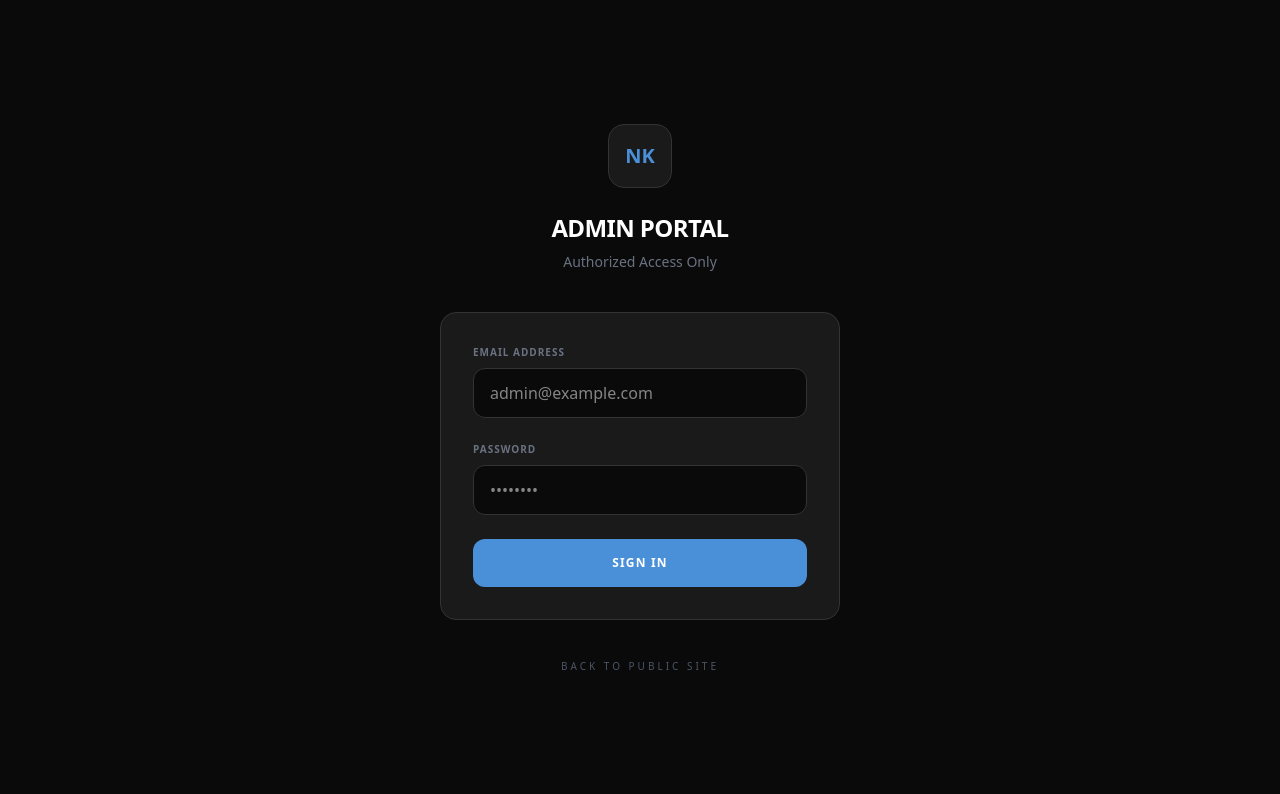
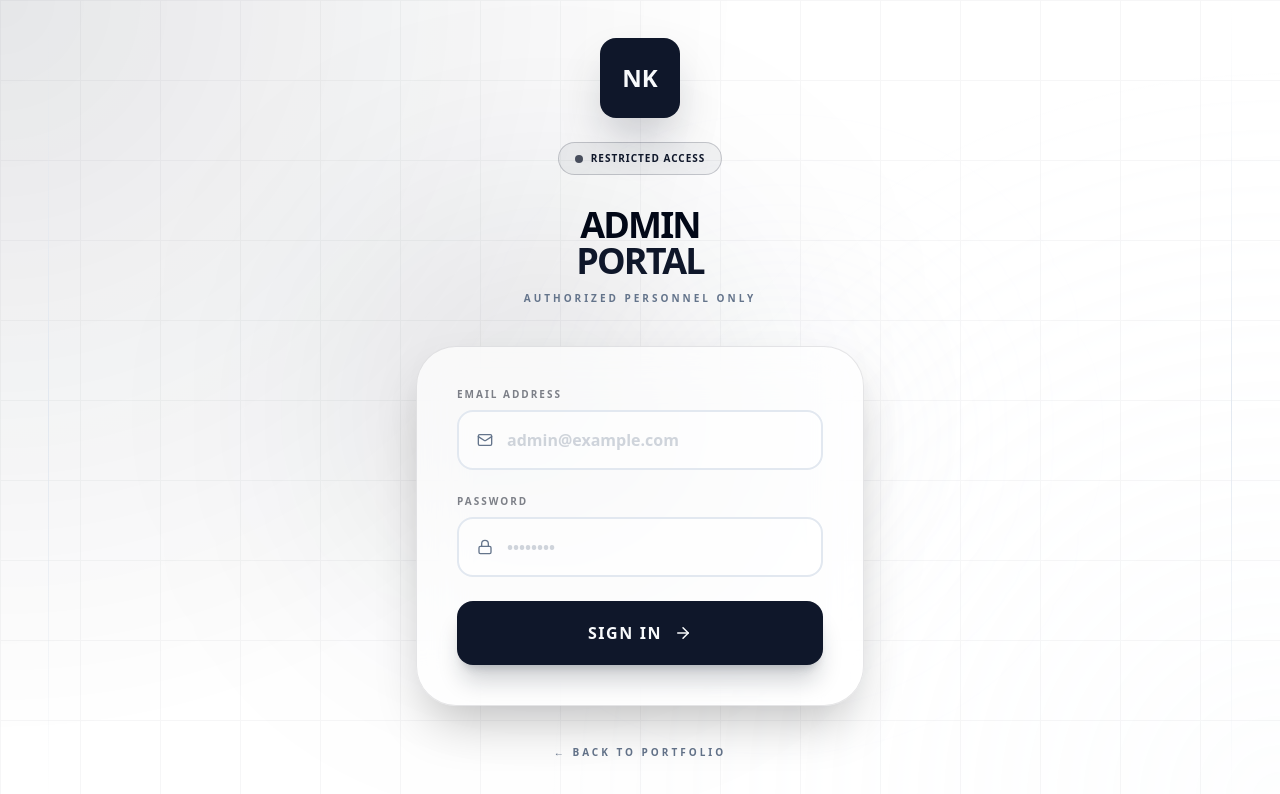
Before and after one commit to ak-websites/Portfoilo, a React (Vite) app: page /login in a window 1280 px wide. Shown: the top 794 px of the page. Built offline with nearby package versions, Linux system fonts and the light colour scheme; no server answers; the database is empty.

Commit message:
Update Login.tsx

```diff
--- a/src/pages/Login.tsx
+++ b/src/pages/Login.tsx
@@ -3,6 +3,8 @@ import { useNavigate } from 'react-router-dom';
 import { auth } from '../lib/firebase';
 import { signInWithEmailAndPassword } from 'firebase/auth';
 import { useAuth } from '../store/useAuth';
+import { motion } from 'framer-motion';
+import { Lock, Mail, ArrowRight, AlertCircle } from 'lucide-react';
 
 export default function Login() {
   const [email, setEmail] = useState('');
@@ -22,75 +24,155 @@ export default function Login() {
     e.preventDefault();
     setLoading(true);
     setError('');
-
     try {
       await signInWithEmailAndPassword(auth, email, password);
-      // Success will be handled by the useEffect above through the useAuth listener
-    } catch (err: any) {
-      console.error('Login error:', err);
+    } catch {
       setError('Invalid credentials. Please try again.');
       setLoading(false);
     }
   };
 
   return (
-    <div className="min-h-screen flex items-center justify-center px-6 bg-[#0a0a0a]">
-      <div className="w-full max-w-[400px]">
-        <div className="text-center mb-10">
-          <div className="inline-flex items-center justify-center w-16 h-16 bg-[#1a1a1a] border border-[#333] rounded-2xl mb-6 font-black text-xl text-[#4A90D9]">NK</div>
-          <h1 className="text-2xl font-bold tracking-tight text-white uppercase">Admin Portal</h1>
-          <p className="text-sm text-gray-500 mt-2">Authorized Access Only</p>
+    <div className="min-h-screen flex items-center justify-center px-6 relative overflow-hidden bg-background">
+      {/* Background decorations matching Hero style */}
+      <div className="absolute inset-0 z-0">
+        <div className="absolute inset-0 premium-gradient opacity-20" />
+        <div className="absolute inset-0 noise-bg" />
+        <div
+          className="absolute inset-0 opacity-[0.03]"
+          style={{
+            backgroundImage: `linear-gradient(var(--color-primary) 1px, transparent 1px), linear-gradient(90deg, var(--color-primary) 1px, transparent 1px)`,
+            backgroundSize: '80px 80px',
+          }}
+        />
+        <motion.div
+          animate={{ x: [0, 40, 0], y: [0, 20, 0] }}
+          transition={{ duration: 18, repeat: Infinity, ease: 'linear' }}
+          className="absolute top-1/4 left-1/4 w-[400px] h-[400px] bg-primary/10 rounded-full blur-[120px]"
+        />
+        <motion.div
+          animate={{ x: [0, -40, 0], y: [0, -20, 0] }}
+          transition={{ duration: 14, repeat: Infinity, ease: 'linear' }}
+          className="absolute bottom-1/4 right-1/4 w-[300px] h-[300px] bg-accent/10 rounded-full blur-[100px]"
+        />
+        {/* Vertical decorative lines */}
+        <div className="absolute left-12 top-0 bottom-0 w-px bg-gradient-to-b from-transparent via-border to-transparent hidden xl:block" />
+        <div className="absolute right-12 top-0 bottom-0 w-px bg-gradient-to-b from-transparent via-border to-transparent hidden xl:block" />
       </div>
 
-        <form onSubmit={handleLogin} className="space-y-6 bg-[#1a1a1a] p-8 rounded-2xl border border-[#333]">
+      <motion.div
+        initial={{ opacity: 0, y: 30, scale: 0.96 }}
+        animate={{ opacity: 1, y: 0, scale: 1 }}
+        transition={{ duration: 0.7, ease: 'easeOut' }}
+        className="w-full max-w-md z-10"
+      >
+        {/* Header */}
+        <div className="text-center mb-10">
+          <motion.div
+            initial={{ opacity: 0, scale: 0.8 }}
+            animate={{ opacity: 1, scale: 1 }}
+            transition={{ delay: 0.2 }}
+            className="inline-flex items-center justify-center w-20 h-20 bg-primary text-primary-foreground rounded-2xl mb-6 font-black text-2xl shadow-2xl shadow-primary/30 mx-auto"
+          >
+            NK
+          </motion.div>
+          <motion.div
+            initial={{ opacity: 0, y: 10 }}
+            animate={{ opacity: 1, y: 0 }}
+            transition={{ delay: 0.3 }}
+          >
+            <span className="inline-flex items-center gap-2 px-4 py-2 rounded-full border border-primary/20 bg-primary/5 text-primary text-[10px] font-black uppercase tracking-widest mb-4">
+              <span className="w-2 h-2 rounded-full bg-primary animate-pulse" />
+              Restricted Access
+            </span>
+            <h1 className="text-4xl font-black tracking-tighter uppercase leading-none mt-4">
+              Admin <br /><span className="text-primary">Portal</span>
+            </h1>
+            <p className="text-muted-foreground font-bold uppercase tracking-[0.3em] text-[10px] mt-3">
+              Authorized Personnel Only
+            </p>
+          </motion.div>
+        </div>
+
+        {/* Form Card */}
+        <motion.div
+          initial={{ opacity: 0, y: 20 }}
+          animate={{ opacity: 1, y: 0 }}
+          transition={{ delay: 0.4 }}
+          className="glass p-10 rounded-[2.5rem] border-2 border-transparent hover:border-primary/10 transition-all duration-500 shadow-2xl"
+        >
+          <form onSubmit={handleLogin} className="space-y-6">
             {error && (
-            <div className="p-4 bg-red-500/10 border border-red-500/50 rounded-xl text-red-500 text-xs text-center">
-              {error}
-            </div>
+              <motion.div
+                initial={{ opacity: 0, x: -10 }}
+                animate={{ opacity: 1, x: 0 }}
+                className="flex items-center gap-3 p-4 bg-destructive/10 border border-destructive/30 rounded-2xl text-destructive"
+              >
+                <AlertCircle size={18} className="shrink-0" />
+                <p className="text-xs font-black uppercase tracking-widest">{error}</p>
+              </motion.div>
             )}
 
-          <div>
-            <label className="block text-[10px] uppercase tracking-widest font-black text-gray-500 mb-2">Email Address</label>
+            <div className="space-y-2">
+              <label className="block text-[10px] font-black uppercase tracking-[0.2em] opacity-50">
+                Email Address
+              </label>
+              <div className="relative">
+                <Mail size={16} className="absolute left-5 top-1/2 -translate-y-1/2 text-muted-foreground" />
                 <input
                   type="email"
                   value={email}
                   onChange={(e) => setEmail(e.target.value)}
-              className="w-full bg-[#0a0a0a] border border-[#333] px-4 py-3 rounded-xl text-white focus:border-[#4A90D9] outline-none transition-all"
                   placeholder="admin@example.com"
                   required
+                  className="w-full bg-background/50 border-2 border-border rounded-2xl pl-12 pr-6 py-4 font-bold focus:border-primary outline-none transition-all placeholder:text-muted-foreground/30"
                 />
               </div>
+            </div>
 
-          <div>
-            <label className="block text-[10px] uppercase tracking-widest font-black text-gray-500 mb-2">Password</label>
+            <div className="space-y-2">
+              <label className="block text-[10px] font-black uppercase tracking-[0.2em] opacity-50">
+                Password
+              </label>
+              <div className="relative">
+                <Lock size={16} className="absolute left-5 top-1/2 -translate-y-1/2 text-muted-foreground" />
                 <input
                   type="password"
                   value={password}
                   onChange={(e) => setPassword(e.target.value)}
-              className="w-full bg-[#0a0a0a] border border-[#333] px-4 py-3 rounded-xl text-white focus:border-[#4A90D9] outline-none transition-all"
                   placeholder="••••••••"
                   required
+                  className="w-full bg-background/50 border-2 border-border rounded-2xl pl-12 pr-6 py-4 font-bold focus:border-primary outline-none transition-all placeholder:text-muted-foreground/30"
                 />
+              </div>
             </div>
 
             <button
+              type="submit"
               disabled={loading}
-            type="submit"
-            className="w-full bg-[#4A90D9] text-white py-4 rounded-xl font-bold uppercase tracking-widest text-xs hover:bg-[#3a7bc8] transition-all disabled:opacity-50"
+              className="w-full group bg-primary text-primary-foreground py-5 rounded-2xl font-black uppercase tracking-widest hover:scale-[1.02] active:scale-95 transition-all shadow-xl shadow-primary/20 disabled:opacity-70 disabled:scale-100 flex items-center justify-center gap-3 mt-4"
             >
-            {loading ? 'Authenticating...' : 'Sign In'}
+              {loading ? (
+                <div className="w-5 h-5 border-2 border-primary-foreground/30 border-t-primary-foreground rounded-full animate-spin" />
+              ) : (
+                <>
+                  Sign In
+                  <ArrowRight size={18} className="group-hover:translate-x-1 transition-transform" />
+                </>
+              )}
             </button>
           </form>
+        </motion.div>
 
         <div className="text-center mt-8">
           <button
             onClick={() => navigate('/')}
-            className="text-[10px] uppercase tracking-[0.3em] text-gray-600 hover:text-[#4A90D9] transition-all"
+            className="text-[10px] font-black uppercase tracking-[0.3em] text-muted-foreground hover:text-primary transition-colors"
           >
-            Back to Public Site
+            ← Back to Portfolio
           </button>
         </div>
-      </div>
+      </motion.div>
     </div>
   );
 }
```
Lines whose indentation alone changed are shown as unchanged.
